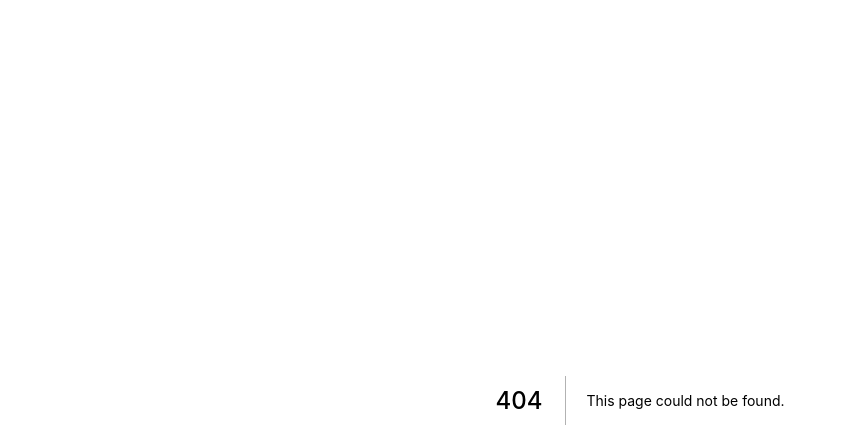
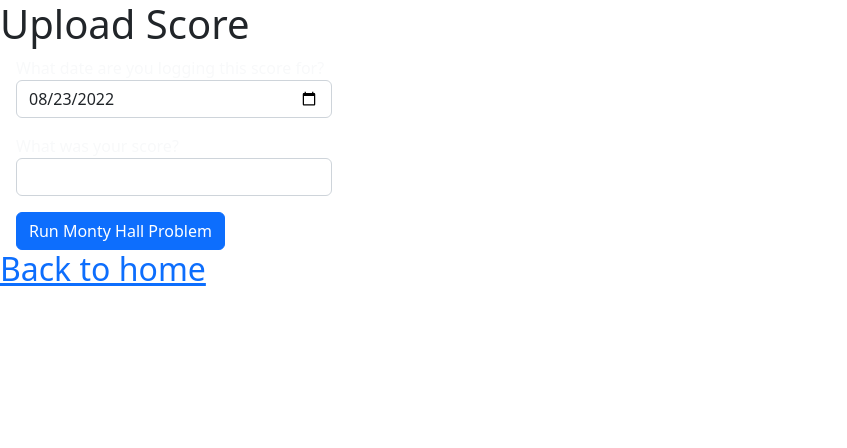
Before and after one commit to jacobkepford/WordleTracker, a Next.js app: page /upload in a window 1280 px wide. Before the commit this address had no page. Shown: the top 448 px of the page, without its empty margins (0-847 px from the left). Built offline with nearby package versions, Linux system fonts and the light colour scheme.

Commit message:
added bootstrap, started on upload page

```diff
--- a/package.json
+++ b/package.json
@@ -10,6 +10,7 @@
   },
   "dependencies": {
     "@prisma/client": "^4.2.1",
+    "bootstrap": "^5.2.0",
     "next": "12.2.5",
     "react": "18.2.0",
     "react-dom": "18.2.0"
--- /dev/null
+++ b/pages/upload.tsx
@@ -0,0 +1,60 @@
+import Link from "next/link";
+import { useState } from "react";
+
+type Error = {
+  scoreCountError: string;
+  scoreDateError: string;
+};
+
+export default function Upload() {
+  const [scoreCount, setScoreCount] = useState("");
+  const [scoreDate, setScoreDate] = useState(
+    new Date().toISOString().split("T")[0]
+  );
+  const [errors, setErrors] = useState<Error>({
+    scoreCountError: "",
+    scoreDateError: "",
+  });
+
+  const HandleSubmit = () => {};
+
+  return (
+    <>
+      <h1>Upload Score</h1>
+      <form onSubmit={HandleSubmit} className="text-light ms-3">
+        <div className="form-group mb-3 w-25">
+          <label htmlFor="scoreDate">
+            What date are you logging this score for?
+          </label>
+          <input
+            type="date"
+            className="form-control col-xs-3"
+            id="scoreDate"
+            onChange={(event) => setScoreDate(event.target.value)}
+            value={scoreDate}
+          />
+          <span style={{ color: "red" }}>{errors.scoreDateError}</span>
+        </div>
+        <div className="form-group mb-3 w-25">
+          <label htmlFor="scoreNumber">What was your score?</label>
+          <input
+            type="number"
+            min={1}
+            max={7}
+            className="form-control"
+            id="scoreNumber"
+            onChange={(event) => setScoreCount(event.target.value)}
+            value={scoreCount}
+          />
+          <span style={{ color: "red" }}>{errors.scoreCountError}</span>
+        </div>
+        <button type="submit" className="btn btn-primary">
+          Run Monty Hall Problem
+        </button>
+      </form>
+      <h2>
+        <Link href="/">Back to home</Link>
+      </h2>
+    </>
+  );
+}
--- a/styles/globals.css
+++ b/styles/globals.css
@@ -17,10 +17,10 @@ a {
 
 @media (prefers-color-scheme: dark) {
   html {
-    color-scheme: dark;
+    color-scheme: dark !important;
   }
   body {
-    color: white;
-    background: black;
+    color: white !important;
+    background: black !important;
   }
 }
```
Also changed, not shown: pages/_app.tsx (+5 -4 lines), pages/admin/upload.tsx (deleted, +0 -12 lines), pages/index.tsx (+6 -5 lines), 1 other file (tests, documents, lock files or other folders).
